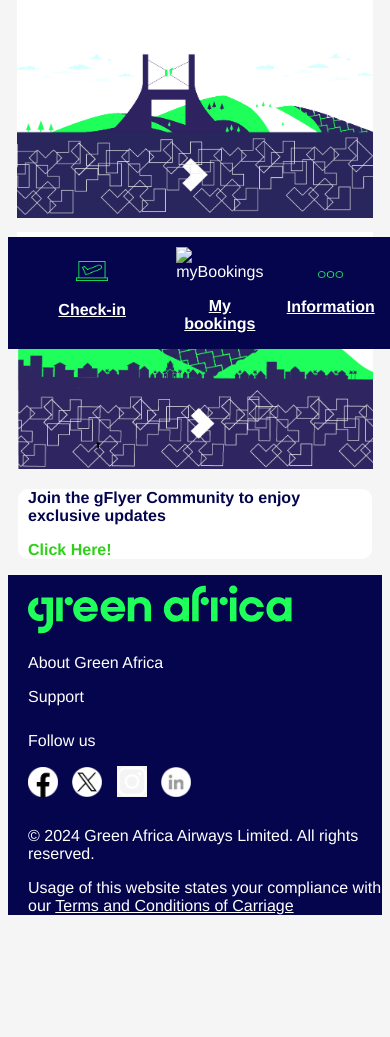
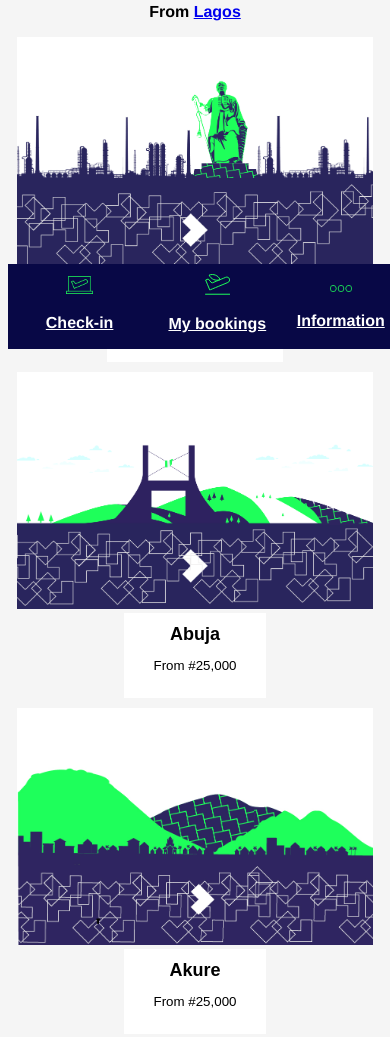
Before and after one commit to Olaniyi573/green-africa-update, a plain HTML site: page index.html in a window 390 px wide. Shown: the part 495-1532 px from the top of the page. Before the commit the page ends 1426 px from the top, so only its background shows below. Drawn offline with Linux system fonts and the light colour scheme.

Commit message:
First commit

```diff
--- a/index.html
+++ b/index.html
@@ -9,35 +9,75 @@
 </head>
 <body>
 
-    <div class="logo">
-        <img alt="green-africa-logo" src="images/logo-green-africa-en.svg">
+    <div style="background-color: white;">
+        <div class="logo">
+            <img alt="green-africa-logo" width="44%" src="images/logo-green-africa-en.svg">
+        </div>
+
+        <header>
+            <div style="padding-left: 10px;" class="welcome">
+               <h2>Welcome to the future</h2>
+               <p>You are one flight closer to your dream and destinations.</p>
+            </div>
+            <div class="page" style="text-align: center;">
+                <img src="images/main.png" width="95%" alt="main">
+            </div>
+        </header>
     </div>
+    <div class="flex flex-col rounded-xl pt-[18px] pb-[14px] px-[20px] bg-white w-full shadow-md" style="background-color: white;">
+        <div class="trip">
+            khxcm,nxc
+        </div>
+        <div class="way">
 
-    <header>
-        <div class="welcome">
-           <h2>Welcome to the future</h2>
-           <p>You are one flight closer to your dream and destinations.</p>
         </div>
-        <b><p>From <a href="#">Lagos</a></p></b>
-    </header>
+        <div class="search">
+
+        </div>
+    </div>
+    <b><p style="text-align: center;">From <a href="#">Lagos</a></p></b>
 
     <main>
 
         <div class="portHarcourt">
             <img src="images/portHarcourt.png" width="95%">
+            <section>
+                <a href="#">
+                    <button style="background-color: white; border: 10px solid white; padding-left: 20px; padding-right: 20px;">
+                        <b style="font-size: large;">Port Harcourt</b>
+                        <p>From #25,000</p>
+                    </button>
+                </a>
+            </section>
         </div>
 
         <div class="abuja">
             <img src="images/abuja.png" alt="abuja" width="95%">
+            <section>
+                <a href="#">
+                    <button style="background-color: white; border: 10px solid white; padding-left: 20px; padding-right: 20px;">
+                        <b style="font-size: large;">Abuja</b>
+                        <p>From #25,000</p>
+                    </button>
+                </a>
+            </section>
         </div>
 
         <div class="akure">
             <img src="images/akure.jpeg" alt="akure" width="95%">
+            <section>
+                <a href="#">
+                    <button style="background-color: white; border: 10px solid white; padding-left: 20px; padding-right: 20px;">
+                        <b style="font-size: large;">Akure</b>
+                        <p>From #25,000</p>
+                    </button>
+                </a>
+            </section>
         </div>
 
         <div class="join">
             <b>
-                <p style="color: rgb(5, 5, 78);">Join the gFlyer Community to enjoy exclusive updates</p>
+                <p style="color: rgb(8, 8, 80);">Join the gFlyer Community to enjoy exclusive updates</p>
                 <p style="color: rgb(47, 207, 26);">Click Here!</p>
             </b>
         </div>
@@ -48,10 +88,10 @@
             <p style="padding-bottom: 10px;">Support</p>
             <p>Follow us</p>
             <div style="padding-bottom: 10px;">
-                <span style="padding-right: 10px;"><a href="#"><img src="images/facebook1.png" alt="facebook" width="30px"></a></span>
-                <span style="padding-right: 10px;"><a href="#"><img src="images/twitter1.png" alt="twitter" width="30px"></a></span>
-                <span style="padding-right: 10px;"><a href="#"><img src="images/insta.jpg" alt="instagram" width="30px"></a></span>
-                <span><a href="#"><img src="images/linkedIn1.png" alt="linkedin" width="30px"></a></span>
+                <span style="padding-right: 10px;"><a href="#"><svg style="color: white;" stroke="currentColor" fill="currentColor" stroke-width="0" viewBox="0 0 512 512" role="button" height="35" width="35" xmlns="http://www.w3.org/2000/svg"><path fill-rule="evenodd" d="M480 257.35c0-123.7-100.3-224-224-224s-224 100.3-224 224c0 111.8 81.9 204.47 189 221.29V322.12h-56.89v-64.77H221V208c0-56.13 33.45-87.16 84.61-87.16 24.51 0 50.15 4.38 50.15 4.38v55.13H327.5c-27.81 0-36.51 17.26-36.51 35v42h62.12l-9.92 64.77H291v156.54c107.1-16.81 189-109.48 189-221.31z"></path></svg></a></span>
+                <span style="padding-right: 10px;"><a href="#"><svg style="color: white;" stroke="currentColor" fill="currentColor" stroke-width="0" viewBox="0 0 512 512" role="button" height="35" width="35" xmlns="http://www.w3.org/2000/svg"><path d="M389.2 48h70.6L305.6 224.2 487 464H345L233.7 318.6 106.5 464H35.8L200.7 275.5 26.8 48H172.4L272.9 180.9 389.2 48zM364.4 421.8h39.1L151.1 88h-42L364.4 421.8z"></path></svg></a></span>
+                <span style="padding-right: 10px;"><a href="#"><svg style="color: white;" stroke="currentColor" fill="currentColor" stroke-width="0" viewBox="0 0 512 512" role="button" height="35" width="35" xmlns="http://www.w3.org/2000/svg"><path d="M349.33 69.33a93.62 93.62 0 0 1 93.34 93.34v186.66a93.62 93.62 0 0 1-93.34 93.34H162.67a93.62 93.62 0 0 1-93.34-93.34V162.67a93.62 93.62 0 0 1 93.34-93.34h186.66m0-37.33H162.67C90.8 32 32 90.8 32 162.67v186.66C32 421.2 90.8 480 162.67 480h186.66C421.2 480 480 421.2 480 349.33V162.67C480 90.8 421.2 32 349.33 32z"></path><path d="M377.33 162.67a28 28 0 1 1 28-28 27.94 27.94 0 0 1-28 28zM256 181.33A74.67 74.67 0 1 1 181.33 256 74.75 74.75 0 0 1 256 181.33m0-37.33a112 112 0 1 0 112 112 112 112 0 0 0-112-112z"></path></svg></a></span>
+                <span><a href="#"><svg style="color: white;" stroke="currentColor" fill="currentColor" stroke-width="0" viewBox="0 0 512 512" role="button" height="35" width="35" xmlns="http://www.w3.org/2000/svg"><path d="M444.17 32H70.28C49.85 32 32 46.7 32 66.89v374.72C32 461.91 49.85 480 70.28 480h373.78c20.54 0 35.94-18.21 35.94-38.39V66.89C480.12 46.7 464.6 32 444.17 32zm-273.3 373.43h-64.18V205.88h64.18zM141 175.54h-.46c-20.54 0-33.84-15.29-33.84-34.43 0-19.49 13.65-34.42 34.65-34.42s33.85 14.82 34.31 34.42c-.01 19.14-13.31 34.43-34.66 34.43zm264.43 229.89h-64.18V296.32c0-26.14-9.34-44-32.56-44-17.74 0-28.24 12-32.91 23.69-1.75 4.2-2.22 9.92-2.22 15.76v113.66h-64.18V205.88h64.18v27.77c9.34-13.3 23.93-32.44 57.88-32.44 42.13 0 74 27.77 74 87.64z"></path></svg></a></span>
             </div>
             <p>© 2024 Green Africa Airways Limited. All rights reserved.</p>
             <p>Usage of this website states your compliance with our <a style="color: white;" href="#">Terms and Conditions of Carriage</a></p>
@@ -71,7 +111,7 @@
         </span>
 
         <span>
-            <img style="width: 10%; margin: 0; padding: 0;" src="images/myBookings.png" alt="myBookings">
+            <svg class=" w-[30px] md:hidden " style="width: 19%;" id="Layer_2" data-name="Layer 2" xmlns="http://www.w3.org/2000/svg" viewBox="0 0 50.29 41.51"><g id="Design"><g><path stroke="#1eff5a" fill="none" stroke-miterlimit="10" stroke-width="2px" d="M30.29,11.27l-.13-.3C26.41,2.8,16.72-1.13,8.29,2.16c3.66,8.39,13.48,12.46,22,9.11Z"></path><path stroke="#1eff5a" fill="none" stroke-miterlimit="10" stroke-width="2px" d="M48.86,9.66c-1.19-2.86-4.47-4.22-7.33-3.04-.3,.12-27.66,11.46-27.66,11.46L6.45,10.01,1.3,12.14l3.92,9.51,4.3,10.37s36-14.91,36.3-15.04c2.86-1.19,4.22-4.47,3.04-7.33Z"></path></g><line stroke="#1eff5a" fill="none" stroke-miterlimit="10" stroke-width="2px" x1=".29" y1="40.51" x2="50.29" y2="40.51"></line></g></svg>
             <p>
                 <a href="#" style="color: white;">
                     <b>My bookings</b>
--- a/main.css
+++ b/main.css
@@ -31,11 +31,13 @@
     margin-left: 10px;
     margin-right: 10px;
     padding-left: 10px;
+    padding-top: 10px;
+    padding-bottom: 10px;
     margin-bottom: 10px;
 }
 .socials {
     padding-top: 10px;
-    background-color: rgb(5, 5, 78);
+    background-color: rgb(8, 8, 70);
     padding-left: 20PX;
     color: white;
 }
@@ -49,7 +51,7 @@
     justify-content: center;
     width: 100%;
     height: fit-content;
-    background-color: rgb(5, 5, 78);
+    background-color: rgb(8, 8, 70);
     align-items: center;
     padding-top: 10px;
 }
```
Also changed, not shown: images/main.png.
